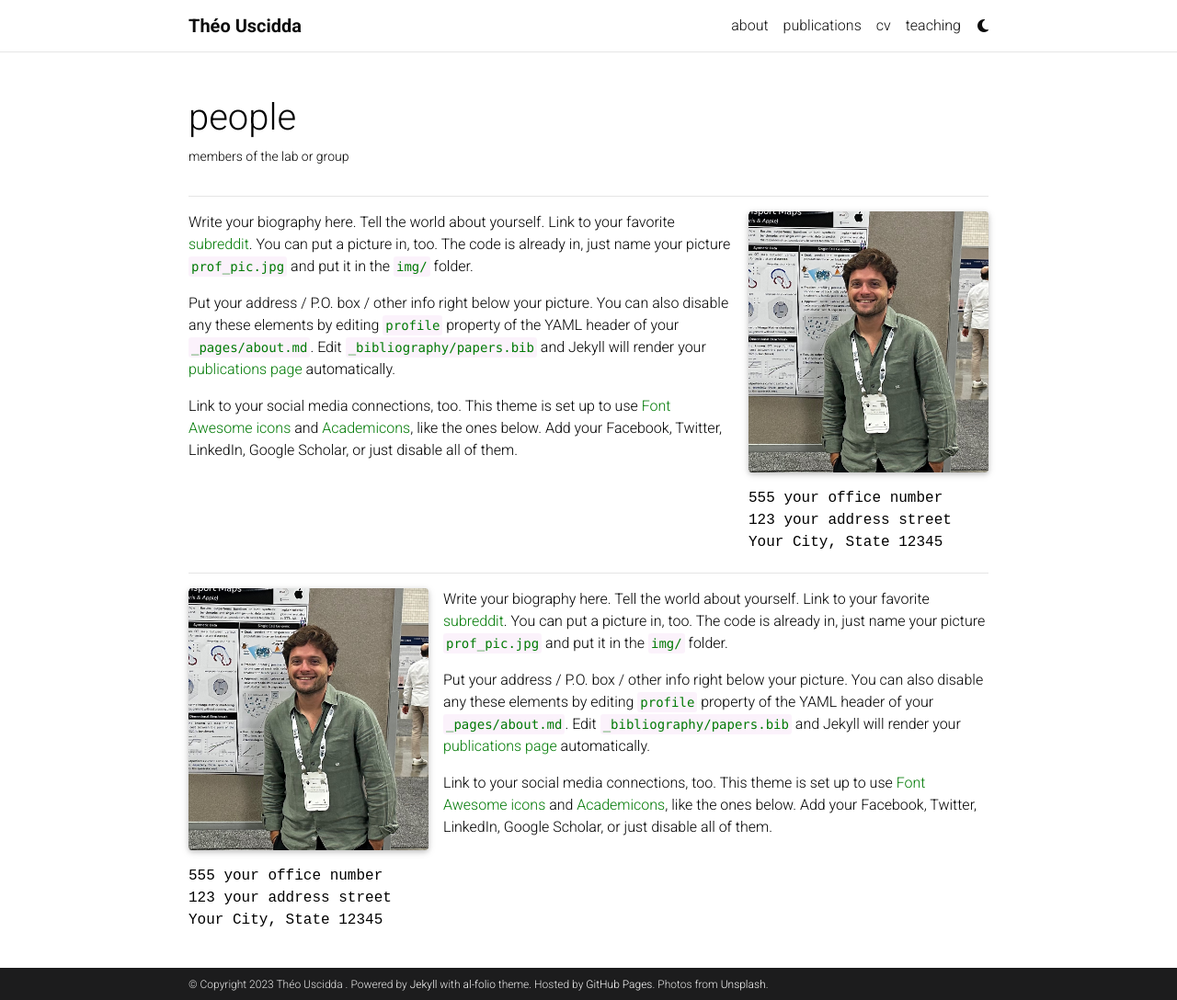
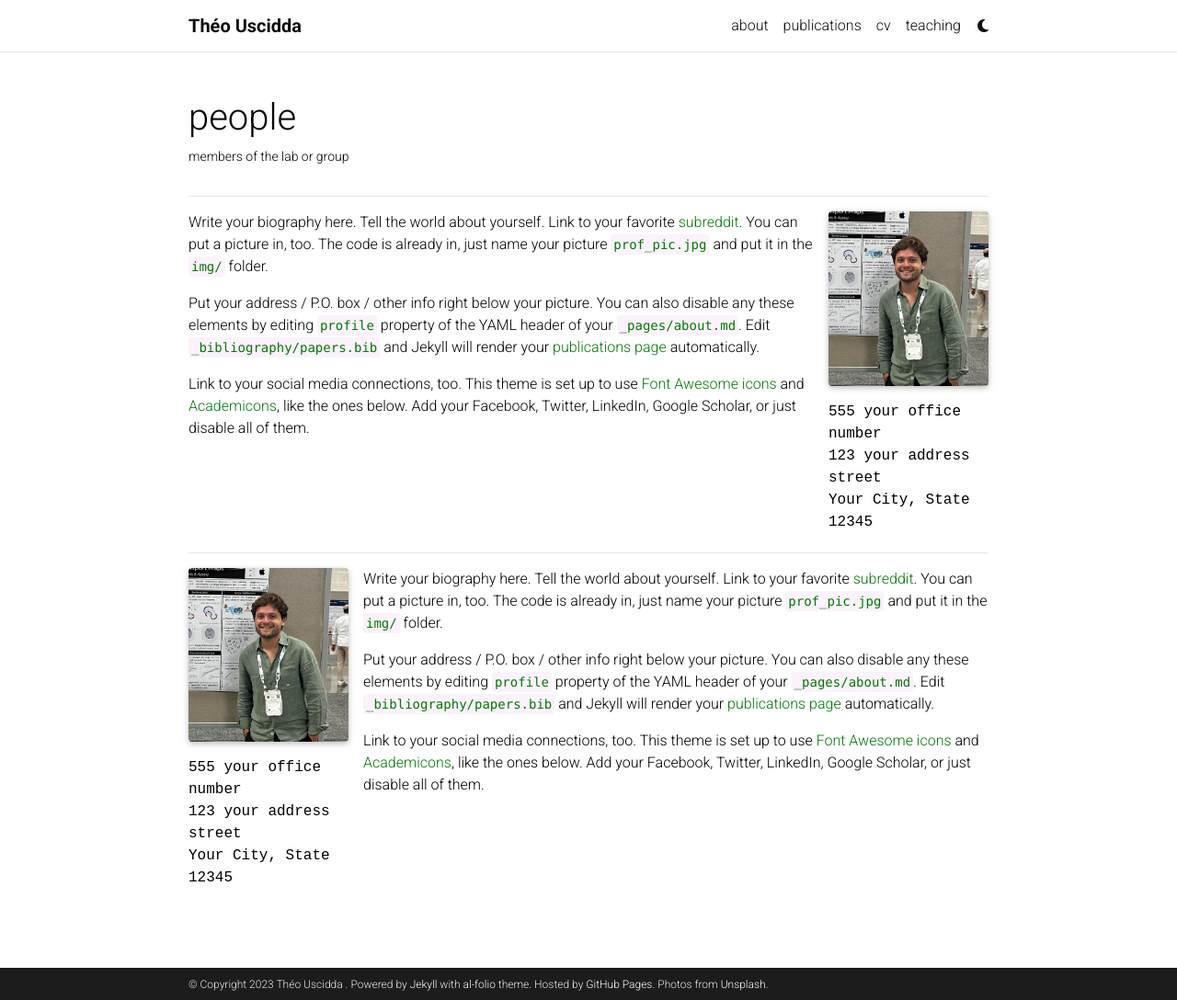
Before and after one commit to theouscidda6/theouscidda6.github.io, a Jekyll site: the page built from _pages/profiles.md, in a window 1280 px wide and 1088 px high. Shown: the whole window at 92% size. Built offline with Jekyll 4.4.1, drawn with Linux system fonts in a browser that asks for light colours; full-size pictures stand in for the smaller copies a plugin makes; comment, search, counter and statistics services are not loaded; a style sheet for code colours, icons or effects is not loaded.

```diff
--- a/_sass/_base.scss
+++ b/_sass/_base.scss
@@ -186,7 +186,7 @@
 
 @media (min-width: 576px) {
   .profile {
-    width: 30%;
+    width: 20%;
 
     .address {
       p {
@@ -349,17 +349,14 @@
 // Social (bottom)
 
 .social {
-  text-align: center;
-
+  text-align: left;
   .contact-icons {
-    font-size: 4rem;
-
+    font-size: 3rem;
     a {
       i::before {
         color: var(--global-text-color);
         transition-property: all 0.2s ease-in-out;
       }
-
       &:hover {
         i::before {
           color: var(--global-theme-color);
@@ -367,8 +364,8 @@
       }
     }
   }
-
   .contact-note {
+    text-align: left;
     font-size: 0.8rem;
   }
 }
```
Also changed, not shown: _pages/teaching.md (+1 -1 lines).
